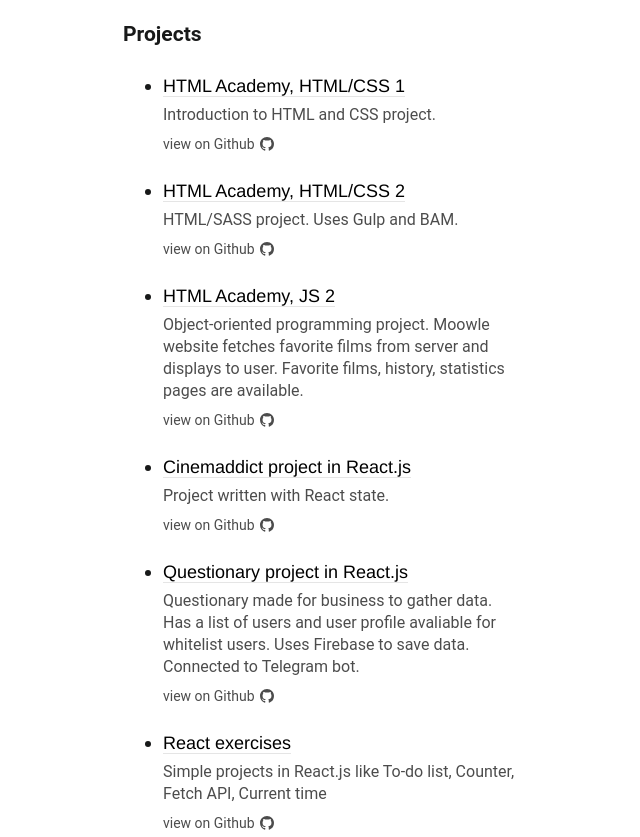
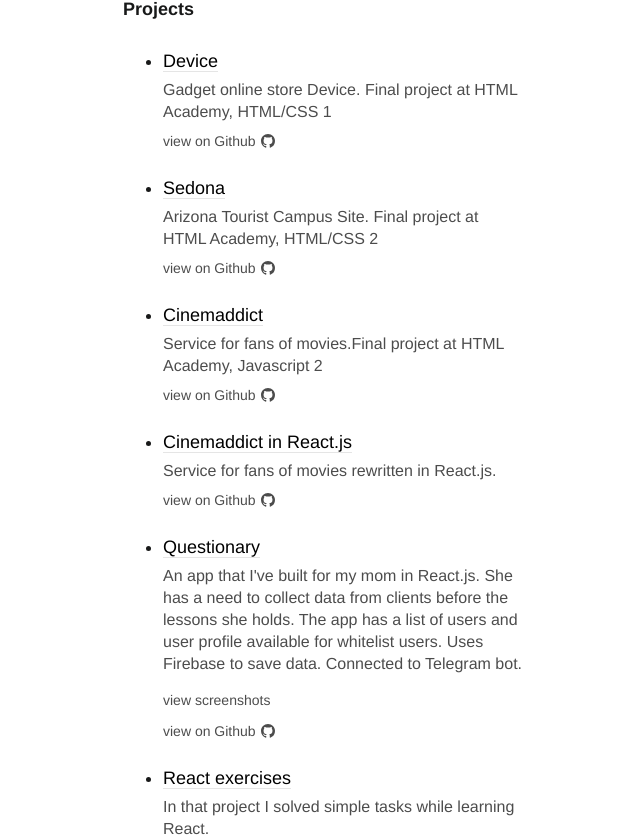
Before and after one commit to kporcelainluv/svelte-resume, a Svelte app: page / in a window 1280 px wide. Shown: the part 711-1548 px from the top of the page, without its empty margins (317-957 px from the left). Built offline with nearby package versions, Linux system fonts and the light colour scheme.

Commit message:
add consts, refactor html

```diff
--- a/src/App.svelte
+++ b/src/App.svelte
@@ -46,37 +46,47 @@
 
   const projects = [
     {
-      name: "HTML Academy, HTML/CSS 1",
-      link: "https://github.com/kporcelainluv/226838-device",
-      desc: "Introduction to HTML and CSS project. "
+      name: "Device",
+      link: "https://226838-device.now.sh/",
+      github: "https://github.com/kporcelainluv/226838-device",
+      desc:
+        "Gadget online store Device. Final project at HTML Academy, HTML/CSS 1"
     },
     {
-      name: "HTML Academy, HTML/CSS 2",
-      link: "https://github.com/kporcelainluv/226838-sedona-17",
-      desc: "HTML/SASS project. Uses Gulp and BAM."
+      name: "Sedona",
+      link: "https://kporcelainluv.github.io/226838-sedona-17/build/",
+      github: "https://github.com/kporcelainluv/226838-sedona-17",
+      desc:
+        "Arizona Tourist Campus Site. Final project at HTML Academy, HTML/CSS 2"
     },
     {
-      name: "HTML Academy, JS 2",
-      link: "https://github.com/kporcelainluv/226838-cinemaddict-10",
+      name: "Cinemaddict",
+      link: "https://226838-cinemaddict-10.now.sh/",
+      github: "https://github.com/kporcelainluv/226838-cinemaddict-10",
       desc:
-        "Object-oriented programming project. Moowle website fetches favorite films from server and displays to user. Favorite films, history, statistics pages are available."
+        "Service for fans of movies.Final project at HTML Academy, Javascript 2"
     },
     {
-      name: "Cinemaddict project in React.js",
-      link: "https://github.com/kporcelainluv/cinemaddict-react-app",
-      desc: "Project written with React state."
+      name: "Cinemaddict in React.js",
+      link: "https://cinemaddict-react-app.now.sh/",
+      github: "https://github.com/kporcelainluv/cinemaddict-react-app",
+      desc: "Service for fans of movies rewritten in React.js."
     },
     {
-      name: "Questionary project in React.js",
-      link: "https://github.com/kporcelainluv/questionaryProject",
-      desc:
-        "Questionary made for business to gather data. Has a list of users and user profile avaliable for whitelist users. Uses Firebase to save data. Connected to Telegram bot."
+      name: "Questionary",
+      link: "https://zhukovairina.now.sh/",
+      github: "https://github.com/kporcelainluv/questionaryProject",
+      desc: `An app that I've built for my mom in React.js.
+        She has a need to collect data from clients before the lessons she holds.
+        The app has a list of users and user profile available for whitelist users.
+        Uses Firebase to save data. Connected to Telegram bot.`,
+      screenshots: true
     },
     {
       name: "React exercises",
-      link: "https://github.com/kporcelainluv/react-practice",
-      desc:
-        "Simple projects in React.js like To-do list, Counter, Fetch API, Current time"
+      link: "https://react-practice.now.sh/",
+      github: "https://github.com/kporcelainluv/react-practice",
+      desc: "In that project I solved simple tasks while learning React."
     }
   ];
 </script>
@@ -90,7 +100,7 @@
     align-items: center;
     flex-direction: column;
     padding: 32px;
-    font-family: "Raleway", Roboto, sans-serif;
+    font-family: "Helvetica Neue", sans-serif;
     font-size: 18px;
     line-height: 32px;
     color: #181919;
@@ -115,10 +125,14 @@
   .main {
     width: 400px;
   }
+  h1 {
+    margin-bottom: 8px;
+  }
   h2 {
     margin: 0 0 8px;
   }
   h3 {
+    font-size: 18px;
     font-weight: bold;
     margin-bottom: 0;
   }
```
